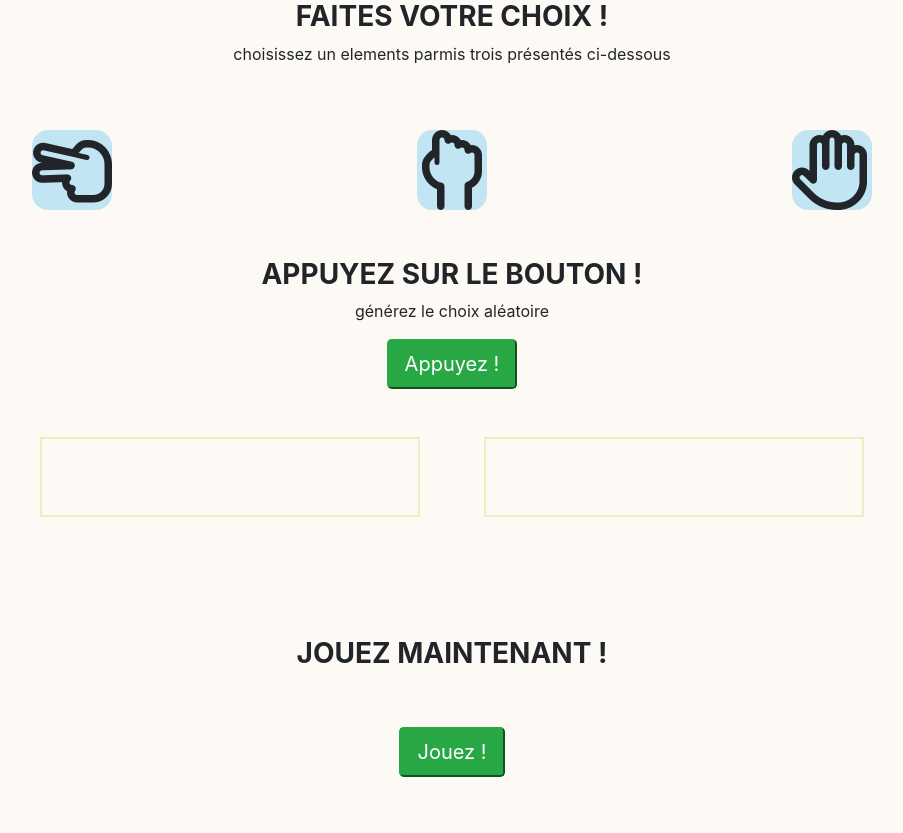
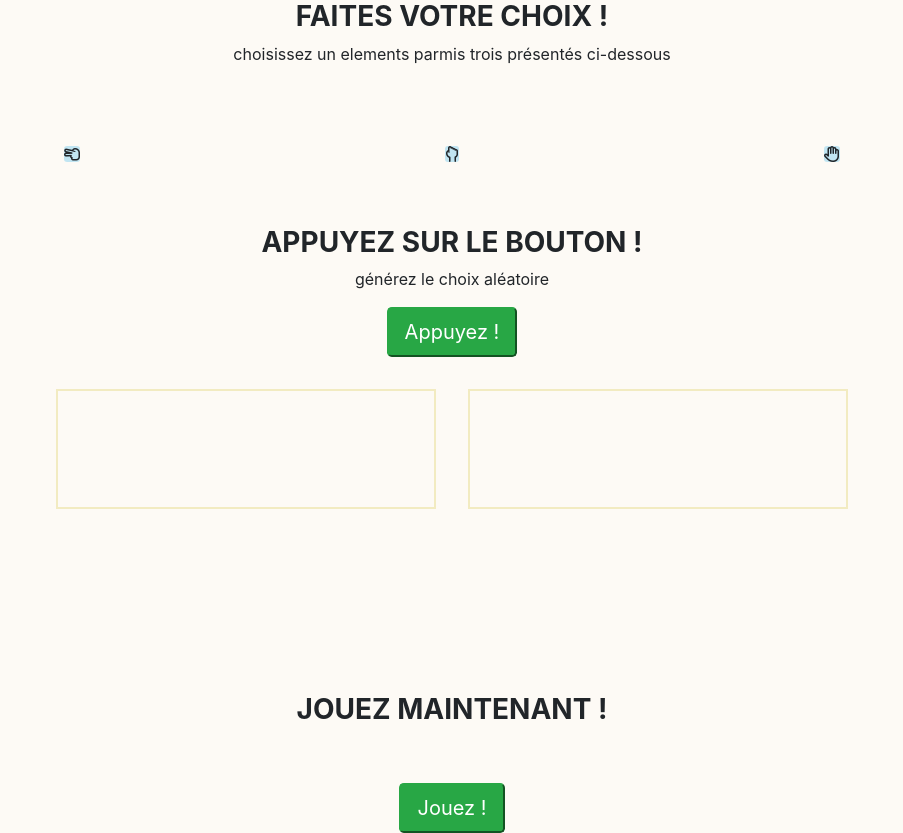
Before and after one commit to OlgaSpirkina/Shifumi, a plain HTML site: page index.html in a window 1280 px wide. Shown: the whole page, without its empty margins (188-1091 px from the left). Before the commit the page ends 800 px from the top, so only its background shows below. Drawn offline with nearby package versions, Linux system fonts and the light colour scheme.

```diff
--- a/assets/css/random.css
+++ b/assets/css/random.css
@@ -6,9 +6,7 @@ h3{
 
 }
 div .far{
-  margin: 2rem;
-  /* display: inline-block; */
-  scale: 5;
+  margin: 1rem;
   background-color: #c1e5f2;
   border-radius: 20%;
 }
@@ -20,15 +18,15 @@ div .far{
 #randomChoice{
   display: inline-block;
   border: 2px solid #f2ebc1;
-  width: 10vw;
-  height: 10vh;
-  margin: 2rem;
+  /* width: 5vw; */
+  height: 15vh;
+  margin: 1rem;
 }
 
 #text_of_my_choice,
 #text_of_random_choice{
   width: 10vw;
-  height: 5vh;
+  height: 15vh;
   border: 1px solid #fdfaf5;
   background-color: #fdfaf5;
   display: inline-block;
```
